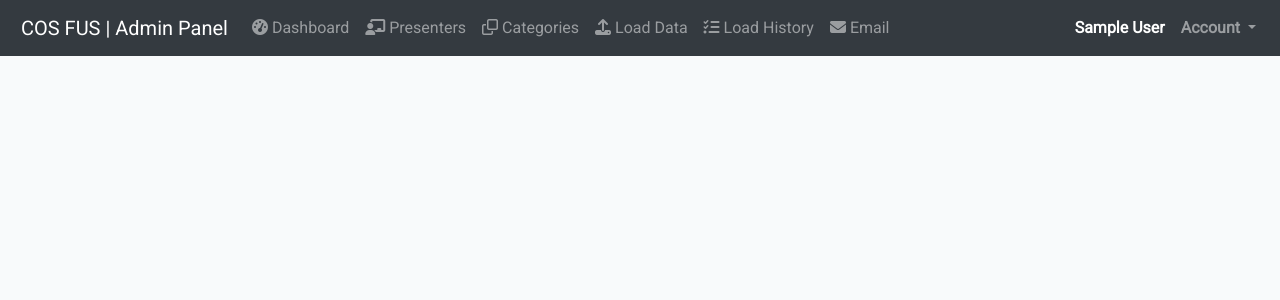
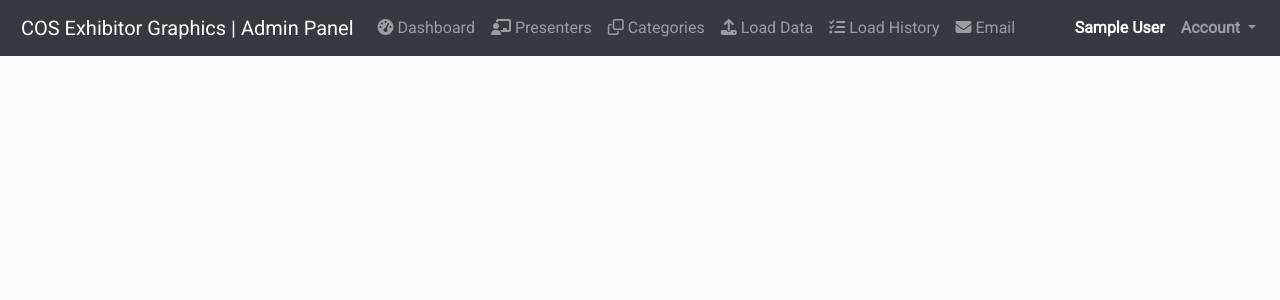
Before and after one commit to OneWorldPM/cos_exhibitor_graphics, a PHP site: the page made by exhibitor_graphics/application/views/admin/head.php in a window 1280 px wide. Shown: the top 300 px of the page. Run offline with PHP 8.4, Linux system fonts and the light colour scheme; the template is opened without the code that fills it, so the values that code supplies are empty; the visitor is signed in with stand-in values (Sample User, id 1); some libraries are stand-ins or nearby versions.

Commit message:
Update head.php

```diff
--- a/exhibitor_graphics/application/views/admin/head.php
+++ b/exhibitor_graphics/application/views/admin/head.php
@@ -34,7 +34,7 @@
 <body>
 
 <nav class="navbar navbar-expand-md navbar-dark bg-dark">
-    <a class="navbar-brand" href="#"><img src="<?=base_url('upload_system_files/vendor/images/ycl_Icon.png')?>" width="40px"> COS FUS | Admin Panel</a>
+    <a class="navbar-brand" href="#"><img src="<?=base_url('upload_system_files/vendor/images/ycl_Icon.png')?>" width="40px"> COS Exhibitor Graphics | Admin Panel</a>
     <button class="navbar-toggler" type="button" data-toggle="collapse" data-target="#navbarsExampleDefault" aria-controls="navbarsExampleDefault" aria-expanded="false" aria-label="Toggle navigation">
         <span class="navbar-toggler-icon"></span>
     </button>
```
